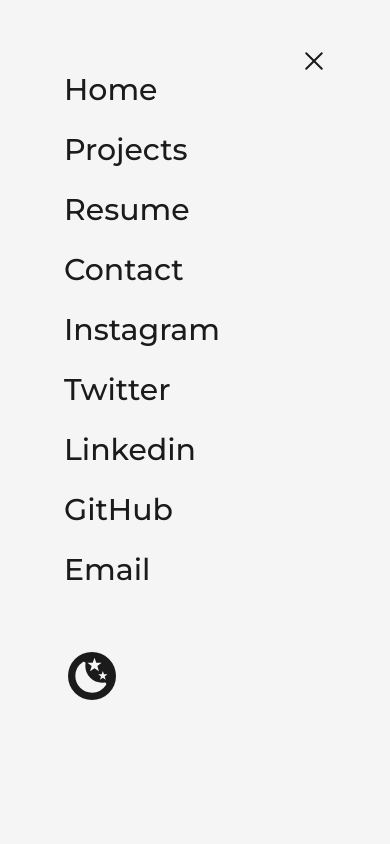
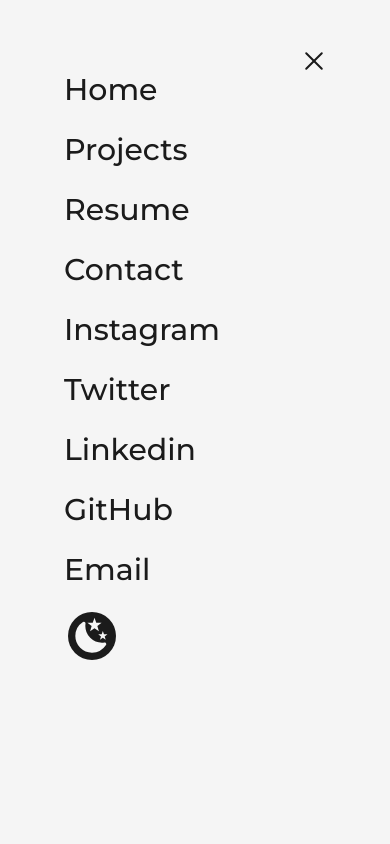
Before and after one commit to shriyanyamali/portfolio-v2, a Next.js app: page / in a window 390 px wide. Both pictures are taken after a click on the button 314 px from the left and 49 px from the top of the page. Shown: the top 844 px of the page. Built offline with nearby package versions, Linux system fonts and the light colour scheme.

Commit message:
removed mt from theme swtiched on mobile nav bar

```diff
--- a/src/components/NavBar.js
+++ b/src/components/NavBar.js
@@ -316,7 +316,7 @@ const NavBar = () => {
               <motion.div variants={itemVariants}>
                 <motion.button
                   onClick={() => setMode(mode === "light" ? "dark" : "light")}
-                  className={`!mt-12 ml-5 sm:mx-1 flex items-center justify-center rounded-full p-1 w-12 ${
+                  className={`ml-5 sm:mx-1 flex items-center justify-center rounded-full p-1 w-12 ${
                     mode === "light"
                       ? "bg-dark text-light xs:mt-2"
                       : "bg-light text-dark xs:mt-2"
```
